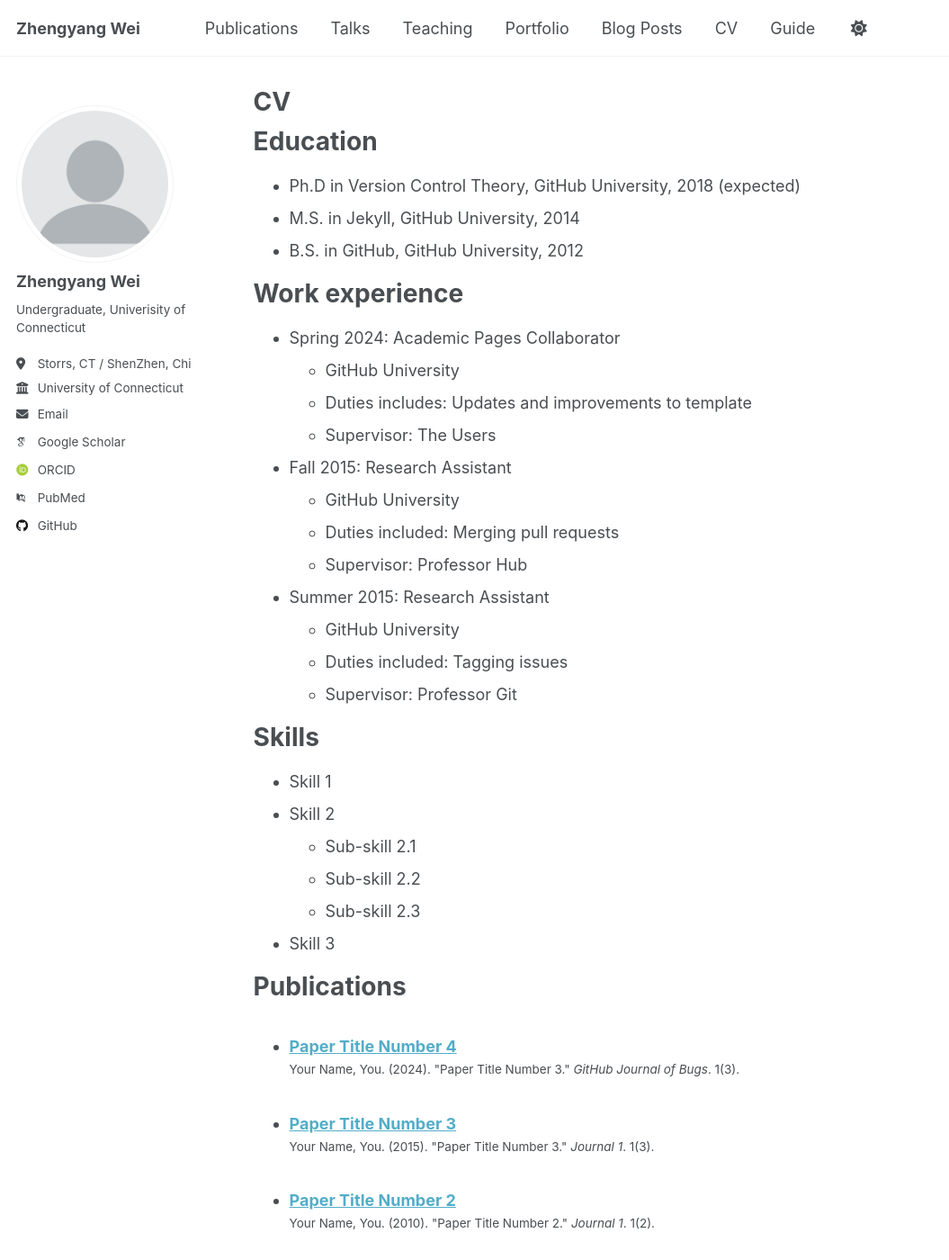
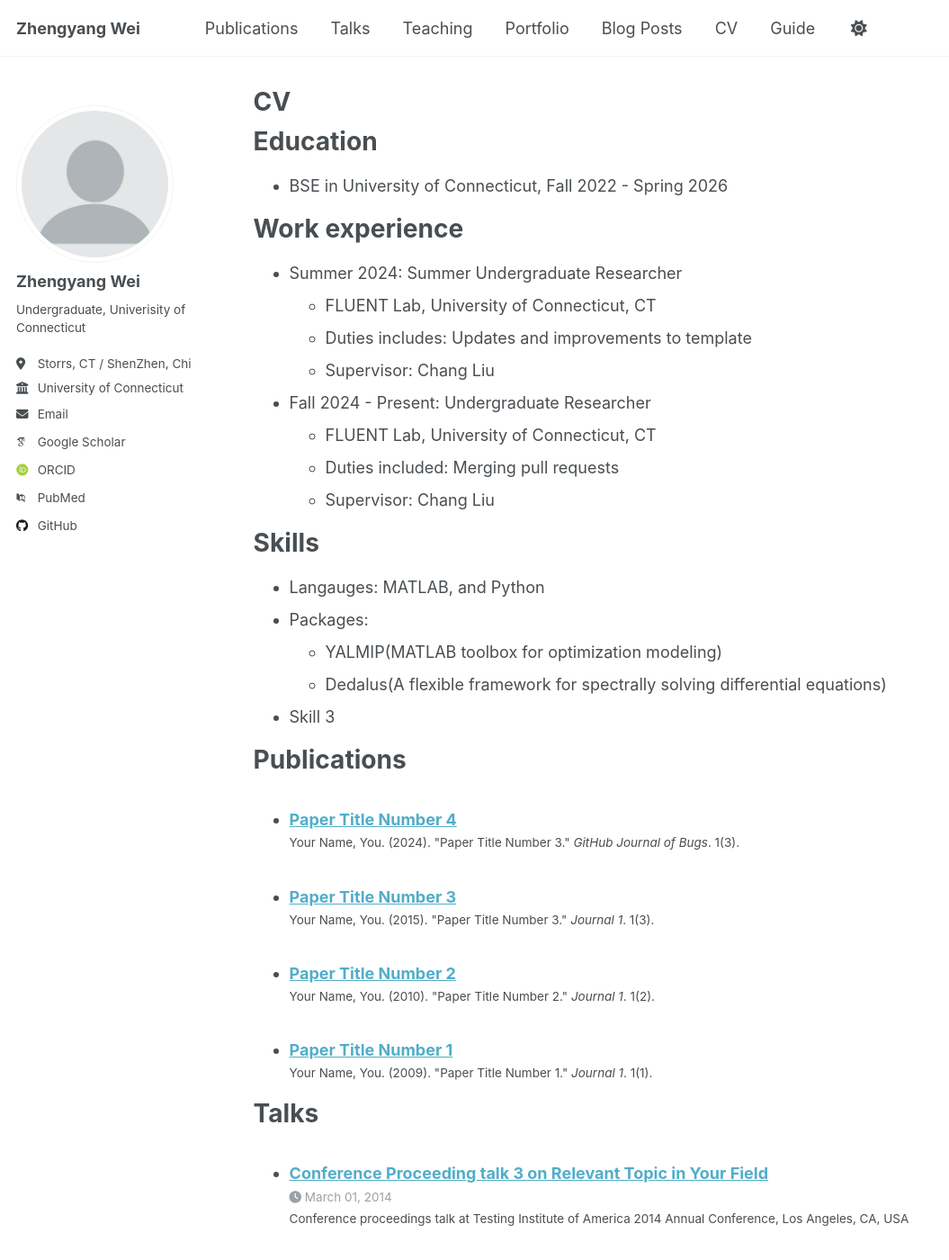
Before and after one commit to GNK48-WZY/gnk48-wzy.github.io, a Jekyll site: the page built from _pages/cv.md, in a window 1280 px wide and 1400 px high. Shown: the whole window at 90% size, without its empty margins (0-1055 px from the left). Built offline with Jekyll 4.4.1, drawn with Linux system fonts in a browser that asks for light colours; some web fonts are replaced.

Commit message:
Update cv.md

```diff
--- a/_pages/cv.md
+++ b/_pages/cv.md
@@ -11,34 +11,27 @@ redirect_from:
 
 Education
 ======
-* Ph.D in Version Control Theory, GitHub University, 2018 (expected)
-* M.S. in Jekyll, GitHub University, 2014
-* B.S. in GitHub, GitHub University, 2012
+* BSE in University of Connecticut, Fall 2022 - Spring 2026
 
 Work experience
 ======
-* Spring 2024: Academic Pages Collaborator
-  * GitHub University
+* Summer 2024: Summer Undergraduate Researcher
+  * FLUENT Lab, University of Connecticut, CT
   * Duties includes: Updates and improvements to template
-  * Supervisor: The Users
+  * Supervisor: Chang Liu
 
-* Fall 2015: Research Assistant
-  * GitHub University
+* Fall 2024 - Present: Undergraduate Researcher
+  * FLUENT Lab, University of Connecticut, CT
   * Duties included: Merging pull requests
-  * Supervisor: Professor Hub
-
-* Summer 2015: Research Assistant
-  * GitHub University
-  * Duties included: Tagging issues
-  * Supervisor: Professor Git
+  * Supervisor: Chang Liu
 
 Skills
 ======
-* Skill 1
-* Skill 2
-  * Sub-skill 2.1
-  * Sub-skill 2.2
-  * Sub-skill 2.3
+* Langauges: MATLAB, and Python
+* Packages:
+  * YALMIP(MATLAB toolbox for optimization modeling)
+  * Dedalus(A flexible framework for spectrally
+solving differential equations)
 * Skill 3
 
 Publications
```
